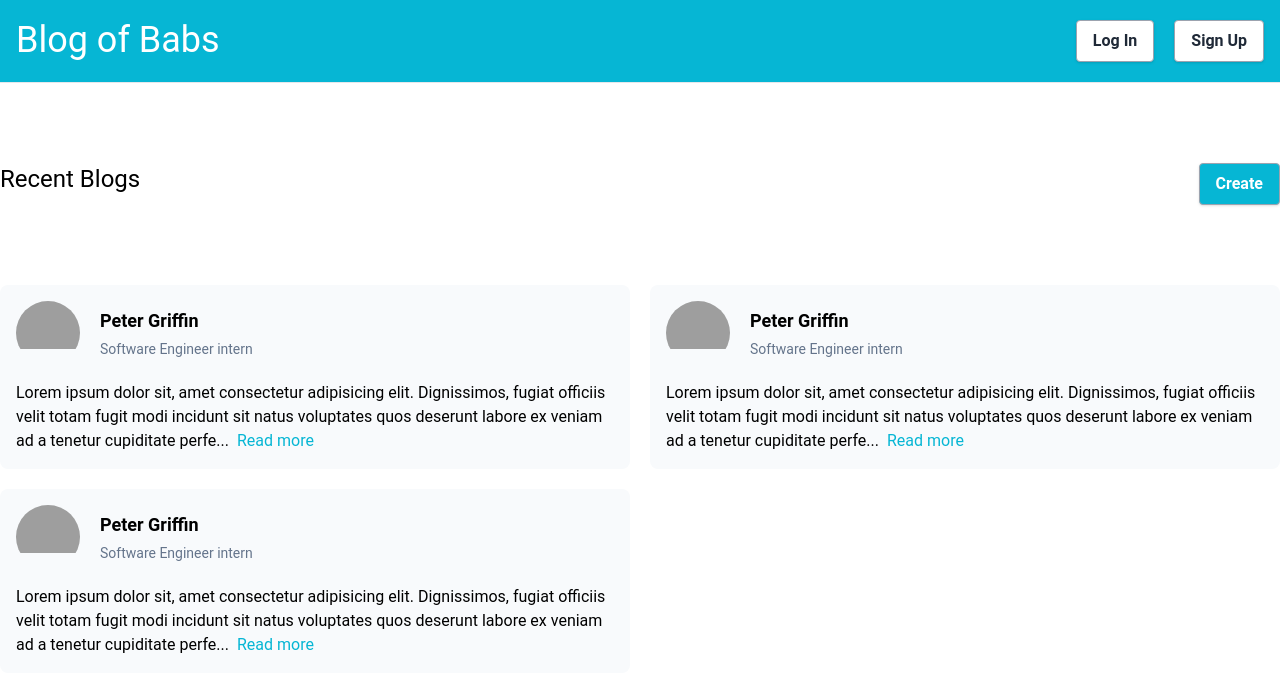
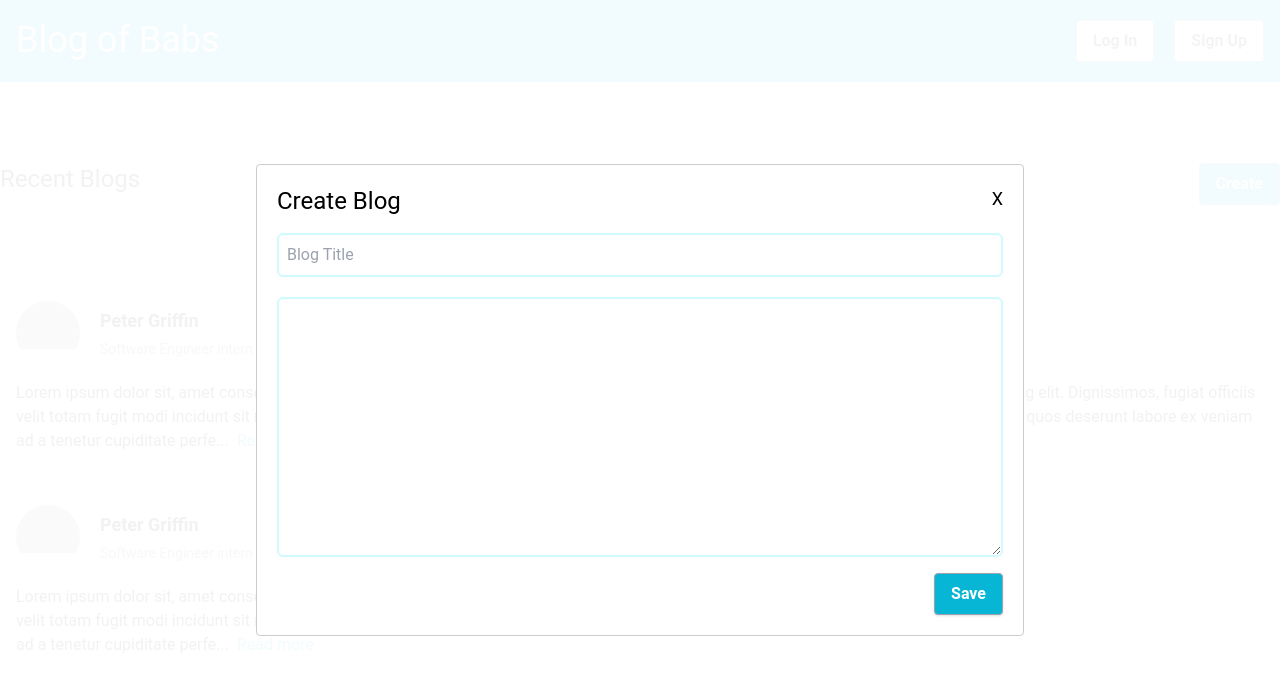
Before and after one commit to AykhanAhmadli/Blog-App, a React (Create React App) app: page / in a window 1280 px wide. Both pictures are taken after a click on the button "Create". Shown: the top 692 px of the page. Built offline with nearby package versions, Linux system fonts and the light colour scheme; grey boxes are pictures that could not be loaded; the HTML template or start-up script is replaced by a standard one.

Commit message:
Sunday practice 1

```diff
--- a/package.json
+++ b/package.json
@@ -6,9 +6,9 @@
     "@testing-library/jest-dom": "^5.16.5",
     "@testing-library/react": "^13.4.0",
     "@testing-library/user-event": "^13.5.0",
-    "node-sass": "^7.0.3",
     "react": "^18.2.0",
     "react-dom": "^18.2.0",
+    "react-modal": "^3.16.1",
     "react-router-dom": "^6.4.1",
     "react-scripts": "^5.0.1",
     "sass": "^1.54.9",
--- a/src/styles/global.scss
+++ b/src/styles/global.scss
@@ -7,3 +7,9 @@
     @apply bg-cyan-500 text-white hover:text-black;
   }
 }
+.input {
+  @apply rounded-md p-2 border-cyan-100 border-2 focus-visible:border-cyan-400 outline-0 #{!important};
+}
+.ReactModal__Overlay.ReactModal__Overlay--after-open {
+  background-color: rgba(255, 255, 255, 0.95) !important;
+}
--- a/src/views/Home/Home.jsx
+++ b/src/views/Home/Home.jsx
@@ -1,8 +1,13 @@
 import NavigationBar from "components/NavigationBar"
 import Blog from "components/Blog"
 import "./style.scss"
+import { useState } from "react"
+import ReactModal from "react-modal"
 
 function Home() {
+  const [isCreateModelOpen, setisCreateModelOpen] = useState(false)
+  const [blogText, setblogText] = useState("")
+  const [blogTitle, setBlogTitle] = useState("")
   let blog = {
     fullName: "Peter Griffin",
     occupation: "Software Engineer intern",
@@ -11,14 +16,85 @@ function Home() {
     blogText:
       "Lorem ipsum dolor sit, amet consectetur adipisicing elit. Dignissimos, fugiat officiis velit totam fugit modi incidunt sit natus voluptates quos deserunt labore ex veniam ad a tenetur cupiditate perferendis illo?",
   }
-  const blogs = [blog, blog, blog]
+  const [blogs, setBlogs] = useState([blog, blog, blog])
+  const customStyles = {
+    content: {
+      top: "50%",
+      left: "50%",
+      right: "auto",
+      bottom: "auto",
+      marginRight: "-50%",
+      transform: "translate(-50%, -50%)",
+      width: "60vw",
+      backgroundColor: "white",
+    },
+  }
+
+  const openModal = () => {
+    setisCreateModelOpen(true)
+  }
+  const closeModal = () => {
+    setisCreateModelOpen(false)
+  }
+  const createBlog = () => {
+    const newBlog = {
+      fullName: "Peter Griffin",
+      occupation: "Software Engineer intern",
+      profilePhoto:
+        "https://i.dailymail.co.uk/1s/2021/10/04/00/48720441-10055587-image-m-34_1633302210416.jpg",
+      blogText,
+      blogTitle,
+    }
+    blogs.push(newBlog)
+    setBlogs(blogs)
+    closeModal()
+  }
   return (
+    <>
+      <ReactModal isOpen={isCreateModelOpen} style={customStyles}>
+        <div>
+          {/* TOP */}
+          <div className="flex justify-between">
+            <div className="text-2xl mb-4">Create Blog</div>
+            <div className="cursor-pointer text-lg" onClick={closeModal}>
+              X
+            </div>
+          </div>
+          {/* TOP END */}
+          <div className="grid gap-5 ">
+            <input
+              className="input"
+              type="text"
+              placeholder="Blog Title"
+              value={blogTitle}
+              onChange={(e) => setBlogTitle(e.target.value)}
+            />
+            <textarea
+              className="input"
+              name=""
+              id=""
+              cols="20"
+              rows="10"
+              value={blogText}
+              onChange={(e) => setblogText(e.target.value)}
+            ></textarea>
+          </div>
+          <button
+            className="btn btn-blue ml-auto block mt-4"
+            onClick={createBlog}
+          >
+            Save
+          </button>
+        </div>
+      </ReactModal>
       <div className="Home">
         <NavigationBar />
         <div className="container mx-auto">
           <div className="flex justify-between py-20">
             <div className="text-2xl">Recent Blogs</div>
-          <button className="btn btn-blue">Create</button>
+            <button className="btn btn-blue" onClick={openModal}>
+              Create
+            </button>
           </div>
           <div className="grid grid-cols-2 gap-5">
             {blogs.map((blog, i) => (
@@ -27,6 +103,7 @@ function Home() {
           </div>
         </div>
       </div>
+    </>
   )
 }
 
```
Also changed, not shown: 1 other file (tests, documents, lock files or other folders). Lines whose indentation alone changed are shown as unchanged.
